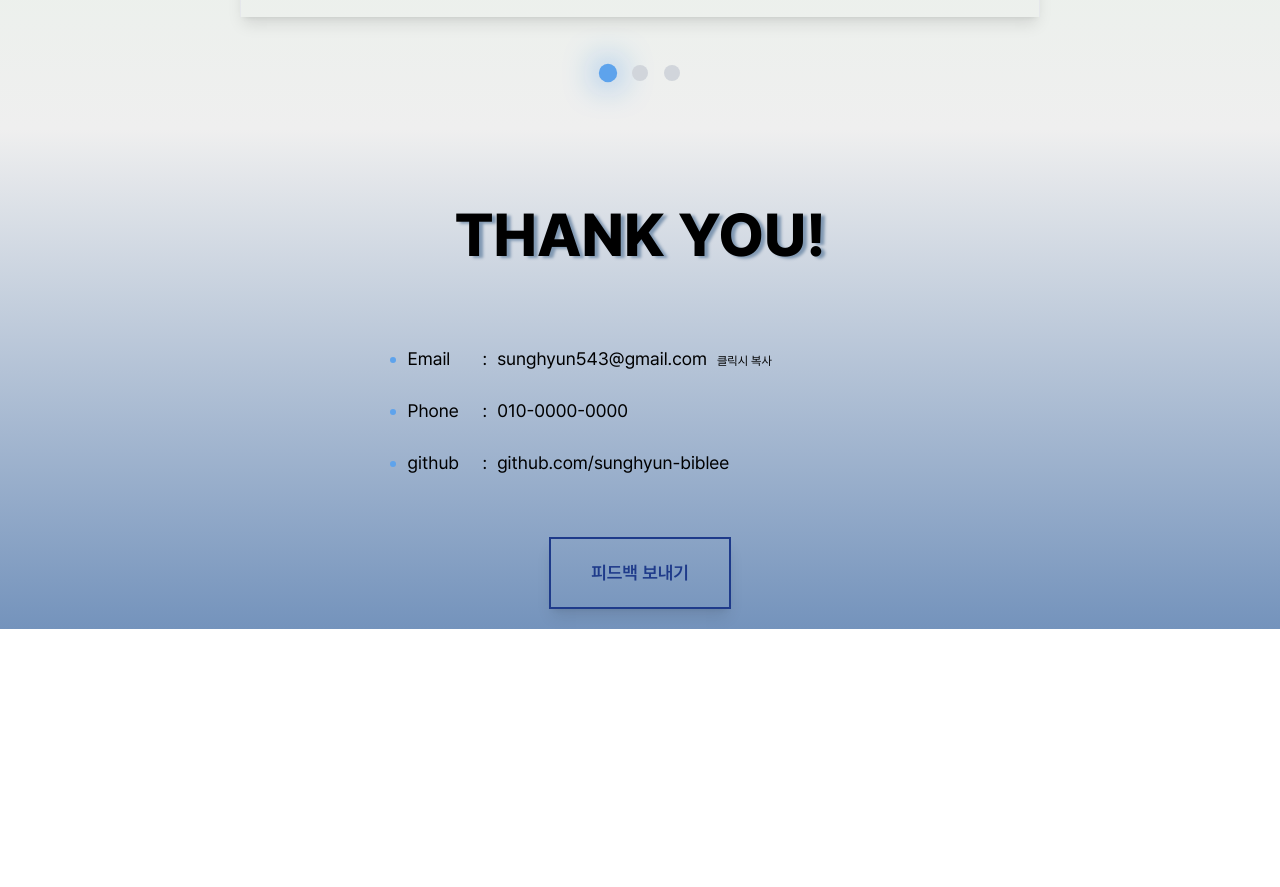
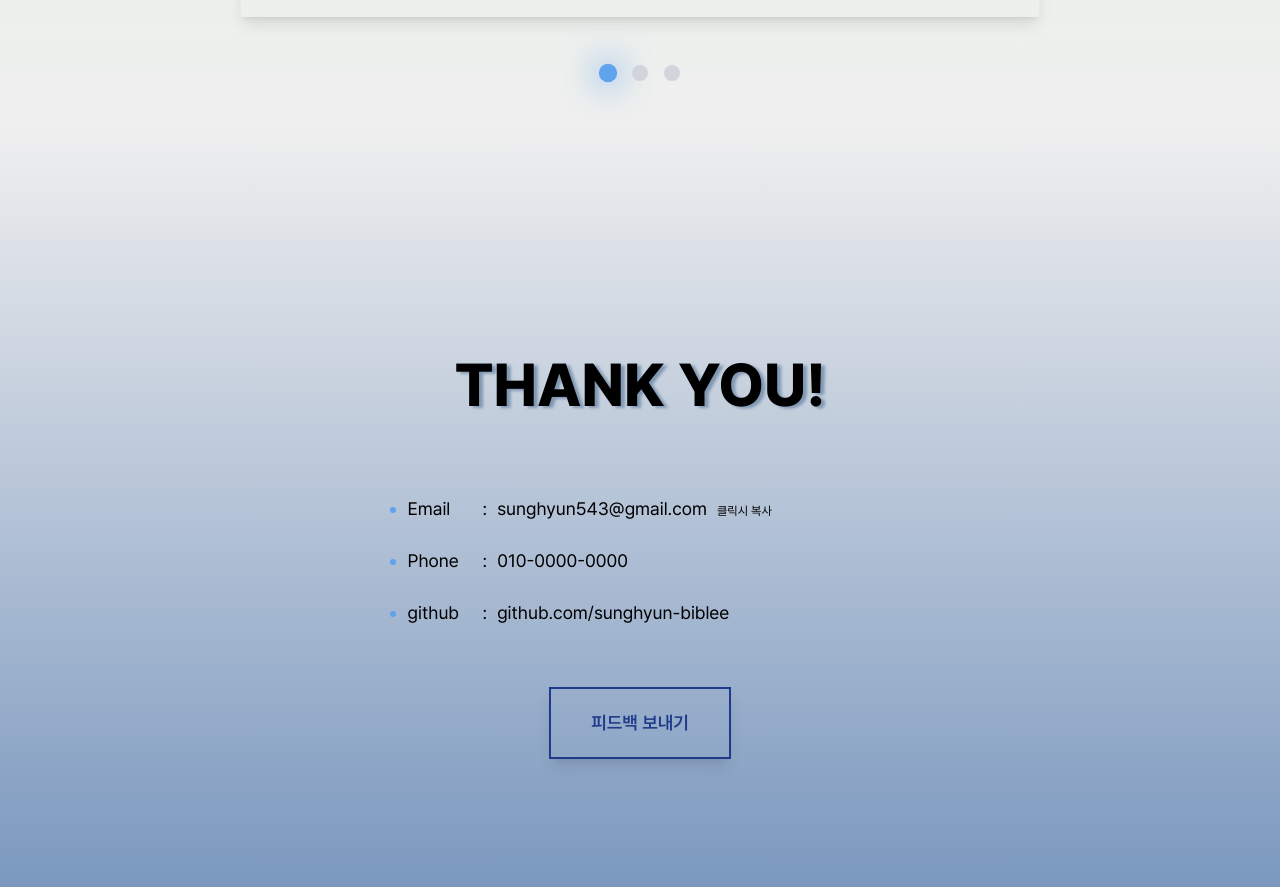
Before and after one commit to sunghyun-biblee/MyPortfolio, a React (Create React App) app: page / in a window 1280 px wide. Shown: the part 3700-4587 px from the top of the page. Before the commit the page ends 4329 px from the top, so only its background shows below. Built offline with nearby package versions, Linux system fonts and the light colour scheme.

Commit message:
수정 : min-height  css 수정

```diff
--- a/src/pages/footer/Footer.tsx
+++ b/src/pages/footer/Footer.tsx
@@ -8,7 +8,7 @@ interface FooterProps {
 export const Footer = ({ value }: FooterProps) => {
   return (
     <footer
-      className="  min-h-[50vh] w-[100%] flex justify-center  overflow-hidden bg-gradient-to-b to-[#7493BC] from-[#efefef] font-pretendard"
+      className="  min-h-[100vh] w-[100%] flex justify-center items-center overflow-hidden bg-gradient-to-b to-[#7493BC] from-[#efefef] font-pretendard"
       ref={value.element}
     >
       <div
```
